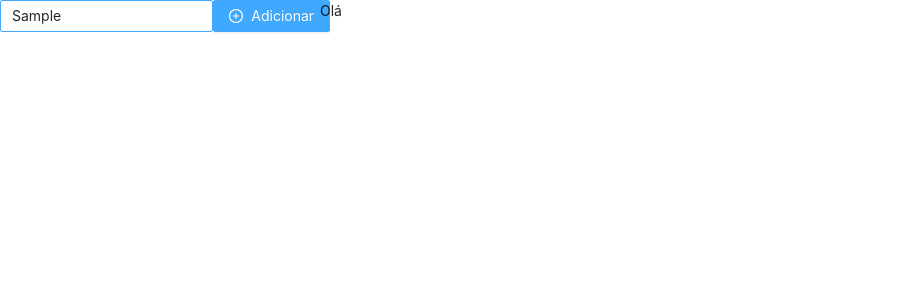
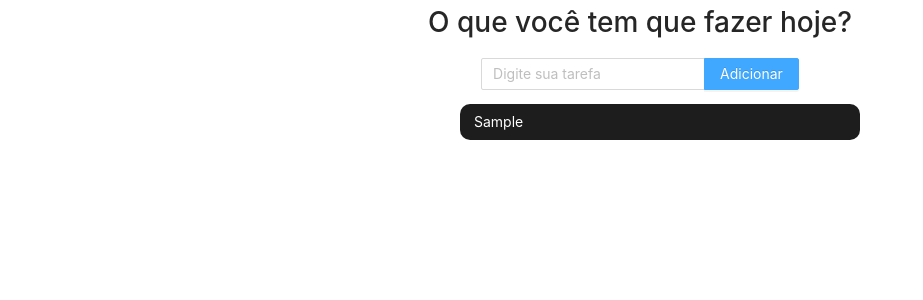
Before and after one commit to LucasFernandesBrazil/ToDo_List, a React (Create React App) app: page / in a window 1280 px wide. Both pictures are taken after typing "Sample" into the empty fields and a click on the button "Adicionar". Shown: the top 300 px of the page, without its empty margins (0-923 px from the left). Built offline with nearby package versions, Linux system fonts and the light colour scheme.

Commit message:
Desenvolvimento de adição de tasks e armazenamento em state

```diff
--- a/src/components/AddTask/index.js
+++ b/src/components/AddTask/index.js
@@ -1,28 +1,58 @@
-import React, { useState } from "react";
-import { Row, Col, Input, Button } from "antd";
+import React, { useEffect, useState } from "react";
+import { Row, Col, Input, Button, Form } from "antd";
 import { PlusCircleOutlined } from "@ant-design/icons";
 import Task from "../Task";
+import "./style.css";
 
 export default function AddTask() {
-  const [task, setTask] = useState();
+  const [task, setTask] = useState("");
+  const [taskList, setTaskList] = useState([]);
+
+  function handleChangeInput(e) {
+    const inputTask = e.target.value;
+
+    setTask(inputTask);
+  }
+
+  function handleAddItemToList(e) {
+    //e.preventDefault();
+    if (task) {
+      setTaskList([...taskList, task]);
+      setTask("");
+    }
+  }
 
   return (
     <>
-      <Row>
-        <Col span={4}>
-          <Input type="text" placeholder="Digite sua tarefa" />
-        </Col>
-        <Col span={2}>
-          <Button
-            onClick={() => setTask("Olá")}
-            type="primary"
-            icon={<PlusCircleOutlined />}
-          >
-            Adicionar
-          </Button>
-        </Col>
-        <Col span={4}>
-          <Task task={task} />
+      <Row justify="center" align="center">
+        <Form onFinish={handleAddItemToList}>
+          <h1>O que você tem que fazer hoje?</h1>
+          <Col span={24}>
+            <Input.Group
+              style={{ display: "flex", justifyContent: "center" }}
+              compact
+            >
+              <Input
+                type="text"
+                placeholder="Digite sua tarefa"
+                onChange={handleChangeInput}
+                value={task}
+                style={{ width: "calc(100% - 200px)" }}
+              />
+              <Button type="primary" htmlType="submit">
+                Adicionar
+              </Button>
+            </Input.Group>
+          </Col>
+        </Form>
+      </Row>
+      <Row
+        style={{ display: "flex", justifyContent: "center" }}
+        justify="center"
+        align="center"
+      >
+        <Col style={{ display: "flex", justifyContent: "center" }} span={24}>
+          <Task key={taskList} item={taskList} />
         </Col>
       </Row>
     </>
--- a/src/components/Task/index.js
+++ b/src/components/Task/index.js
@@ -1,11 +1,16 @@
 import React from "react";
 import { Row, Col, Input, Button } from "antd";
 import { PlusCircleOutlined } from "@ant-design/icons";
+import "./style.css";
 
 export default function Task(props) {
   return (
     <>
-      <p>{props.task}</p>
+      <ul>
+        {props.item.map((item) => (
+          <li className="task">{item}</li>
+        ))}
+      </ul>
     </>
   );
 }
--- /dev/null
+++ b/src/components/Task/style.css
@@ -0,0 +1,9 @@
+.task {
+  display: block;
+  background-color: rgb(29, 29, 29);
+  padding: 0.5em 1em;
+  margin: 1em 0;
+  border-radius: 10px;
+  color: #ffffff;
+  width: 400px;
+}
```
Also changed, not shown: src/components/AddTask/style.css (added).
